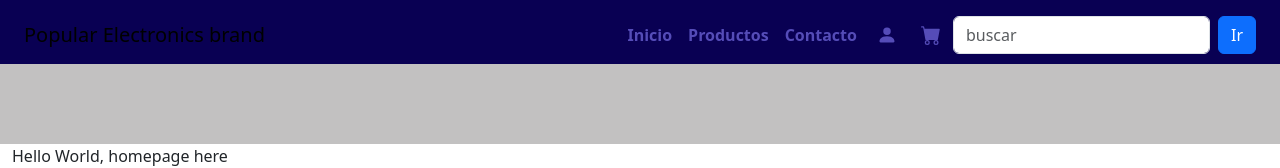
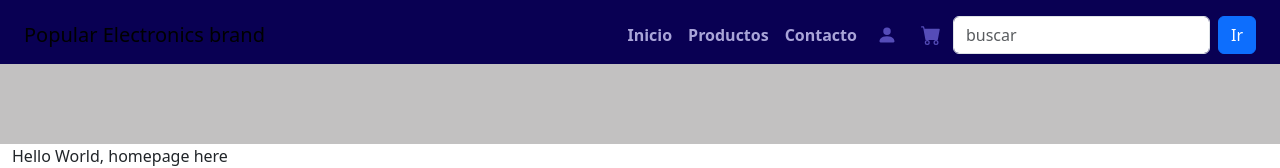
Before and after one commit to Dhokoh/web-app_popular_electronics, a React (Create React App) app: page / in a window 1280 px wide. Shown: the top 168 px of the page. Built offline with nearby package versions, Linux system fonts and the light colour scheme.

Commit message:
wittle CSS change in Nav link colors

```diff
--- a/src/App.css
+++ b/src/App.css
@@ -4,7 +4,7 @@
   height: 5vw;
 }
 .nav-link{
-  color: #554cb8 !important;
+  color: #a9a4d8 !important;
 }
 .nav-link:hover{
   color: #ffff00 !important;
```
